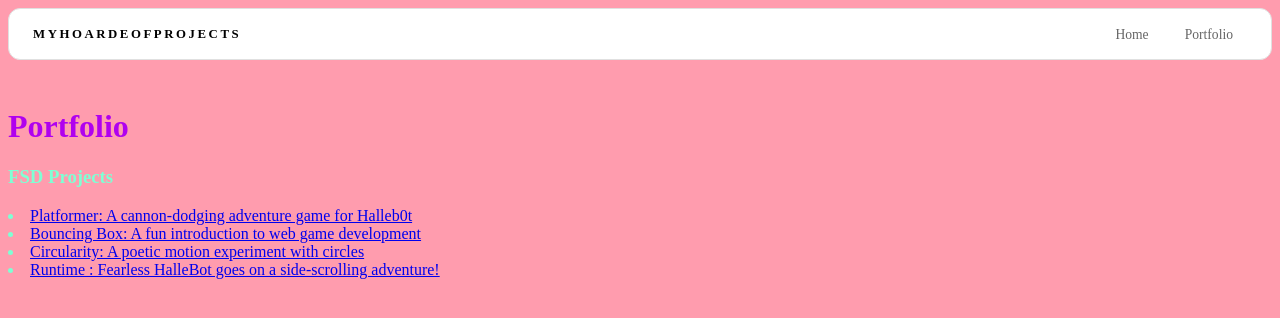
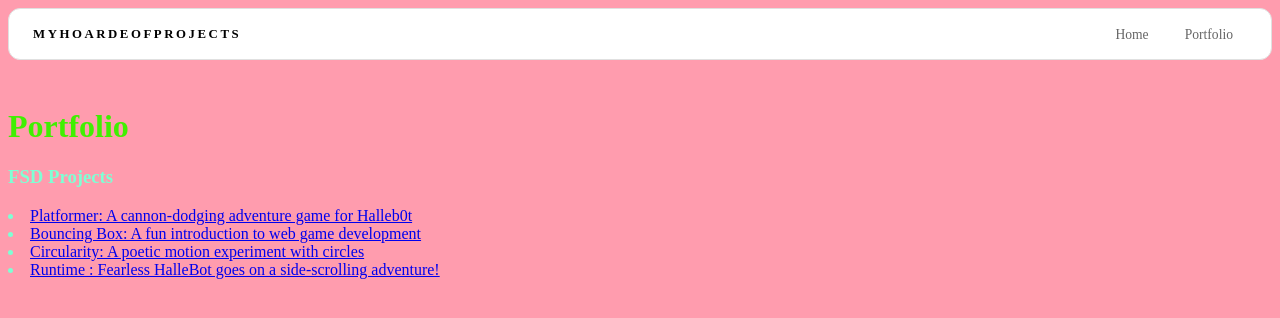
Before and after one commit to RichardLukeGrosIII/RichardLukeGrosIII.github.io, a plain HTML site: page portfolio.html in a window 1280 px wide. Drawn offline with Linux system fonts and the light colour scheme.

Commit message:
doing a little testing

```diff
--- a/style.css
+++ b/style.css
@@ -82,7 +82,7 @@ nav h1 {
   color: #fff;
 }
 .content h1 {
-  color: rgb(176, 1, 239);
+  color: rgb(64, 239, 1);
 }
 
 #portfolio {
```
